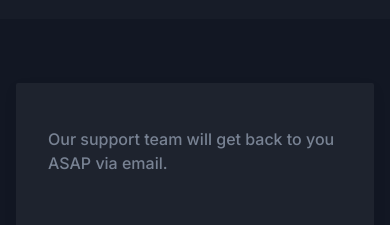
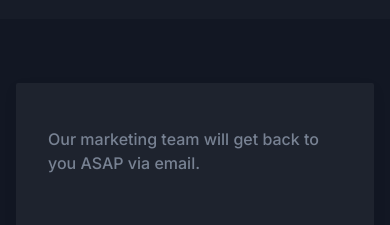
Before and after one commit to almasansari16/indigo-website, a Next.js app: page / in a window 390 px wide. Shown: the part 7151-7376 px from the top of the page. Built offline with nearby package versions, Linux system fonts and the light colour scheme.

Commit message:
responsive

```diff
--- a/src/app/collections/AW23-24/page.tsx
+++ b/src/app/collections/AW23-24/page.tsx
@@ -60,7 +60,8 @@ const AW23_24 = () => {
         breakpoint: 480,
         settings: {
           slidesToShow: 1,
-          slidesToScroll: 1
+          slidesToScroll: 1,
+          arrows: false,
         }
       }
     ]
--- a/src/app/collections/AW24-25/page.tsx
+++ b/src/app/collections/AW24-25/page.tsx
@@ -68,7 +68,8 @@ const AW2_25 = () => {
         breakpoint: 480,
         settings: {
           slidesToShow: 1,
-          slidesToScroll: 1
+          slidesToScroll: 1,
+          arrows: false,
         }
       }
     ]
--- a/src/app/collections/SS24/page.tsx
+++ b/src/app/collections/SS24/page.tsx
@@ -68,7 +68,8 @@ const SS24 = () => {
         breakpoint: 480,
         settings: {
           slidesToShow: 1,
-          slidesToScroll: 1
+          slidesToScroll: 1,
+          arrows: false,
         }
       }
     ]
--- a/src/app/collections/SS25/page.tsx
+++ b/src/app/collections/SS25/page.tsx
@@ -63,7 +63,8 @@ const SS25 = () => {
         breakpoint: 480,
         settings: {
           slidesToShow: 1,
-          slidesToScroll: 1
+          slidesToScroll: 1,
+          arrows: false,
         }
       }
     ]
--- a/src/components/Contact/index.tsx
+++ b/src/components/Contact/index.tsx
@@ -15,7 +15,7 @@ const Contact = () => {
                 Need Help? Open a Ticket
               </h2> */}
               <p className="mb-12 text-base font-medium text-body-color">
-                Our support team will get back to you ASAP via email.
+                Our marketing team will get back to you ASAP via email.
               </p>
               <form>
                 <div className="-mx-4 flex flex-wrap">
```
